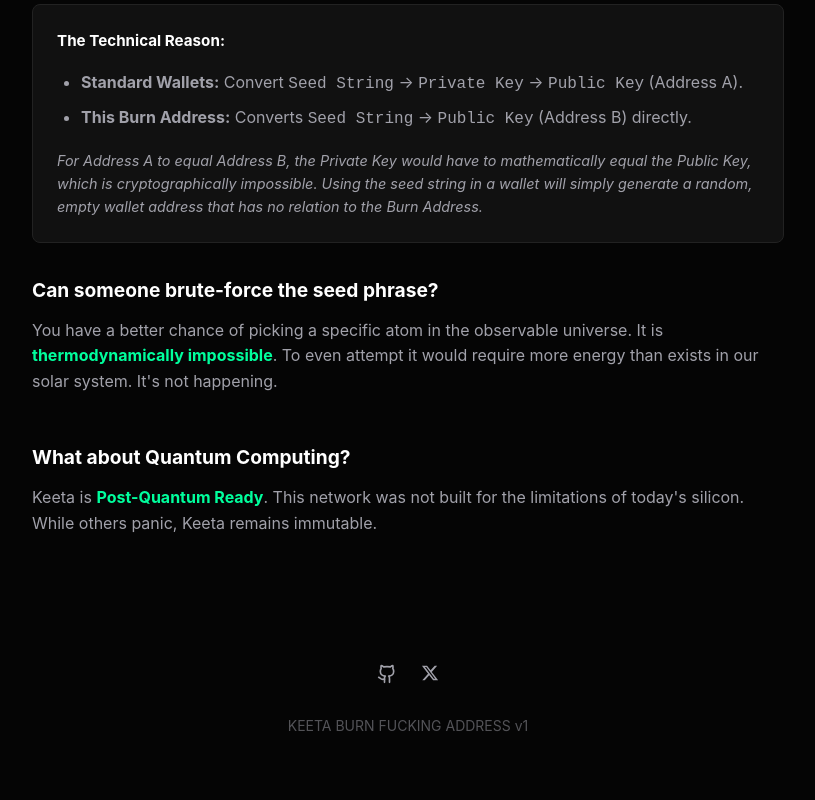
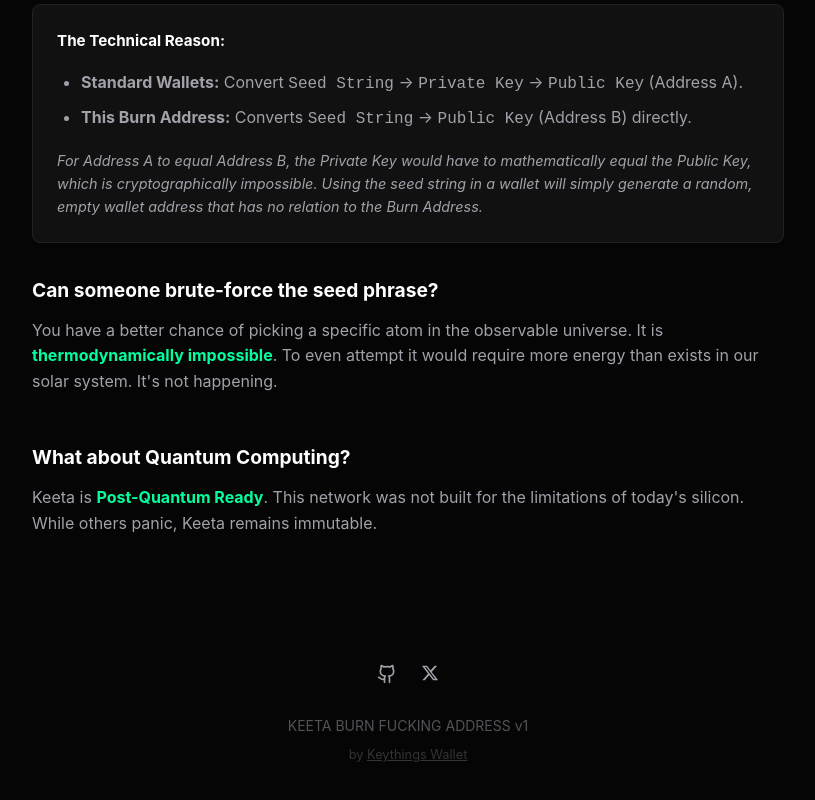
Before and after one commit to moww20/justfuckinguseburnaddress.com, a React (Vite) app: page / in a window 1280 px wide. Shown: the part 5069-5869 px from the top of the page, without its empty margins (232-1047 px from the left). Built offline with nearby package versions, Linux system fonts and the light colour scheme.

Commit message:
Add Keythings Wallet link to footer

```diff
--- a/src/App.tsx
+++ b/src/App.tsx
@@ -284,7 +284,10 @@
             <XIcon />
           </a>
         </div>
-        <p style={{ opacity: 0.5 }}>KEETA BURN FUCKING ADDRESS v1</p>
+        <p style={{ opacity: 0.5, marginBottom: '0.5rem' }}>KEETA BURN FUCKING ADDRESS v1</p>
+        <p style={{ opacity: 0.3, fontSize: '0.8rem' }}>
+          by <a href="https://keythings.xyz/" target="_blank" rel="noopener noreferrer" style={{ color: 'inherit', textDecoration: 'underline' }}>Keythings Wallet</a>
+        </p>
       </footer>
     </div >
   );
```
